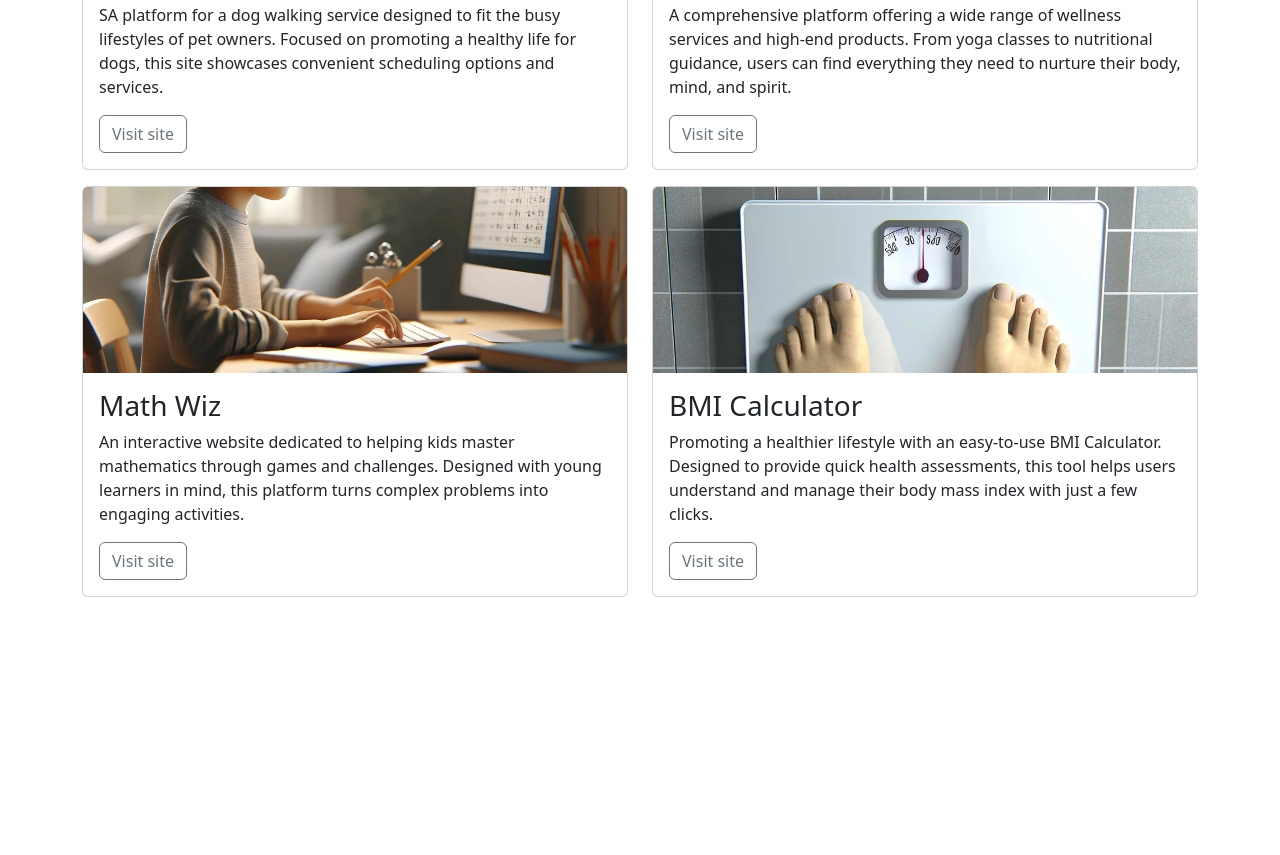
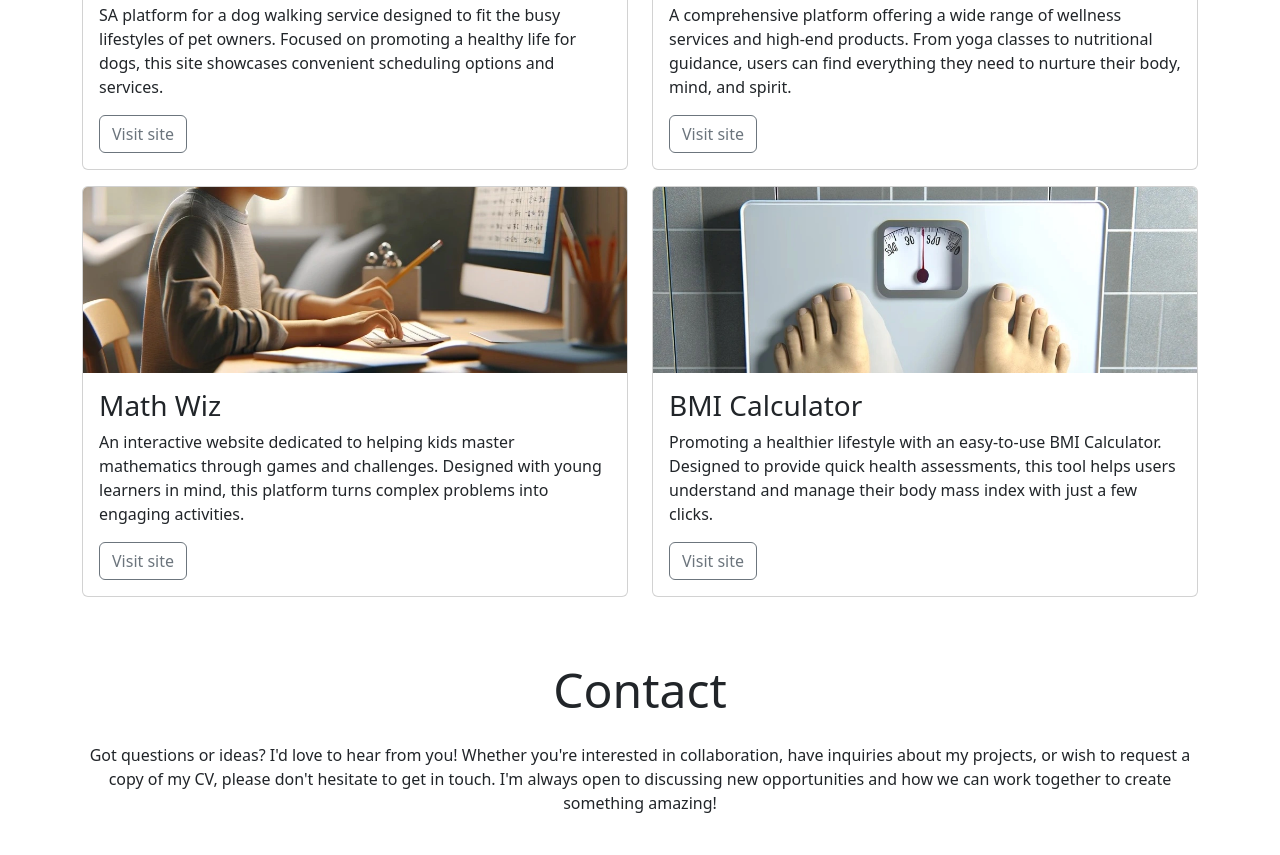
Before and after one commit to MayteBujalance/My-Portfolio, a plain HTML site: page index.html in a window 1280 px wide. Shown: the part 1479-2334 px from the top of the page. Before the commit the page ends 2116 px from the top, so only its background shows below. Drawn offline with nearby package versions, Linux system fonts and the light colour scheme.

Commit message:
Add Contact section

```diff
--- a/index.html
+++ b/index.html
@@ -102,7 +102,7 @@
           </div>
       </div>
   </section>
-  <!-- portfolio section starts here -->
+  <!-- Portfolio section starts here -->
 <section id="portfolio" class="container">
   <div class="row pb-4">
         <!-- my-4 used to add top and bottom margin to heading -->
@@ -151,6 +151,19 @@
         </div>
   </div>
 </section>
+<!-- Contact Section -->
+ <footer id="contact" class="container">
+  <div class="row justify-content-center">
+    <!-- my-4 used to add top and bottom margin to heading -->
+    <div class="col-12 text-center my-4">
+      <h2 class="display-5">Contact</h2>
+      <p class="mt-4">Got questions or ideas? I'd love to hear from you! Whether you're interested in collaboration, have inquiries about my projects, or wish to request a copy of my CV, please don't hesitate to get in touch. I'm always open to discussing new opportunities and how we can work together to create something amazing!</p>
+    </div>
+    <div class="col-12 col-md-10 col-lg-8">
+      <!-- Add Form for contact -->
+    </div>
+  </div>
+ </footer>
 </main>
     <!-- Bootstrap JS Script -->
     <script
```
Also changed, not shown: 1 other file.
